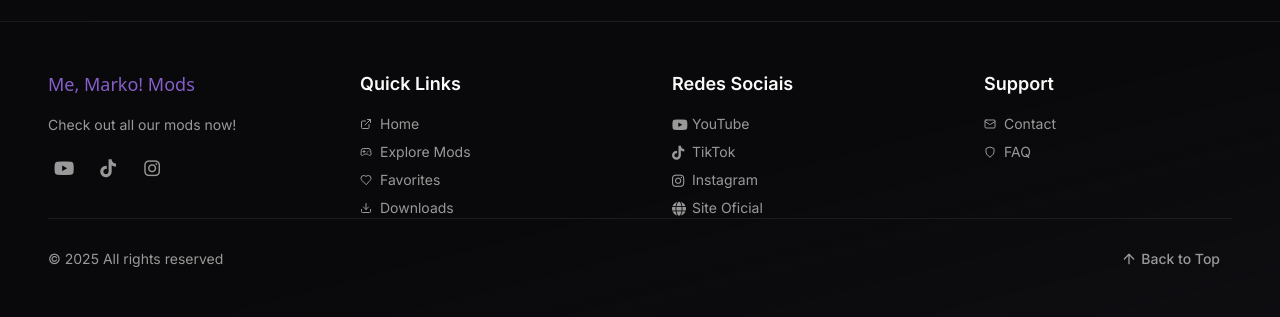
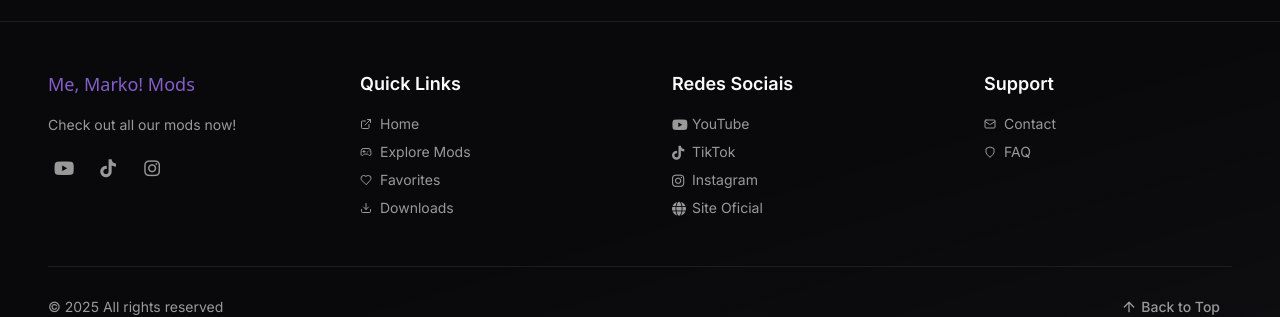
Before and after one commit to matheusdevsouza/markomods, a React (Vite) app: page / in a window 1280 px wide. Shown: the part 874-1191 px from the top of the page. Built offline with nearby package versions, Linux system fonts and the light colour scheme; no server answers.

Commit message:
Adicionando: espaçamento acima da última linha do footer

```diff
--- a/src/components/Footer.jsx
+++ b/src/components/Footer.jsx
@@ -145,7 +145,7 @@ const Footer = React.memo(() => {
         </div>
 
         {/* Layout Desktop: Grid tradicional */}
-        <div className="hidden md:grid grid-cols-2 lg:grid-cols-4 xl:grid-cols-4 2xl:grid-cols-4 gap-8 lg:gap-12 xl:gap-16 2xl:gap-20">
+        <div className="hidden md:grid grid-cols-2 lg:grid-cols-4 xl:grid-cols-4 2xl:grid-cols-4 gap-8 lg:gap-12 xl:gap-16 2xl:gap-20 pb-12">
 
           {/* Seção 1: Sobre */}
           <div className="space-y-4 max-w-xs text-left">
```
